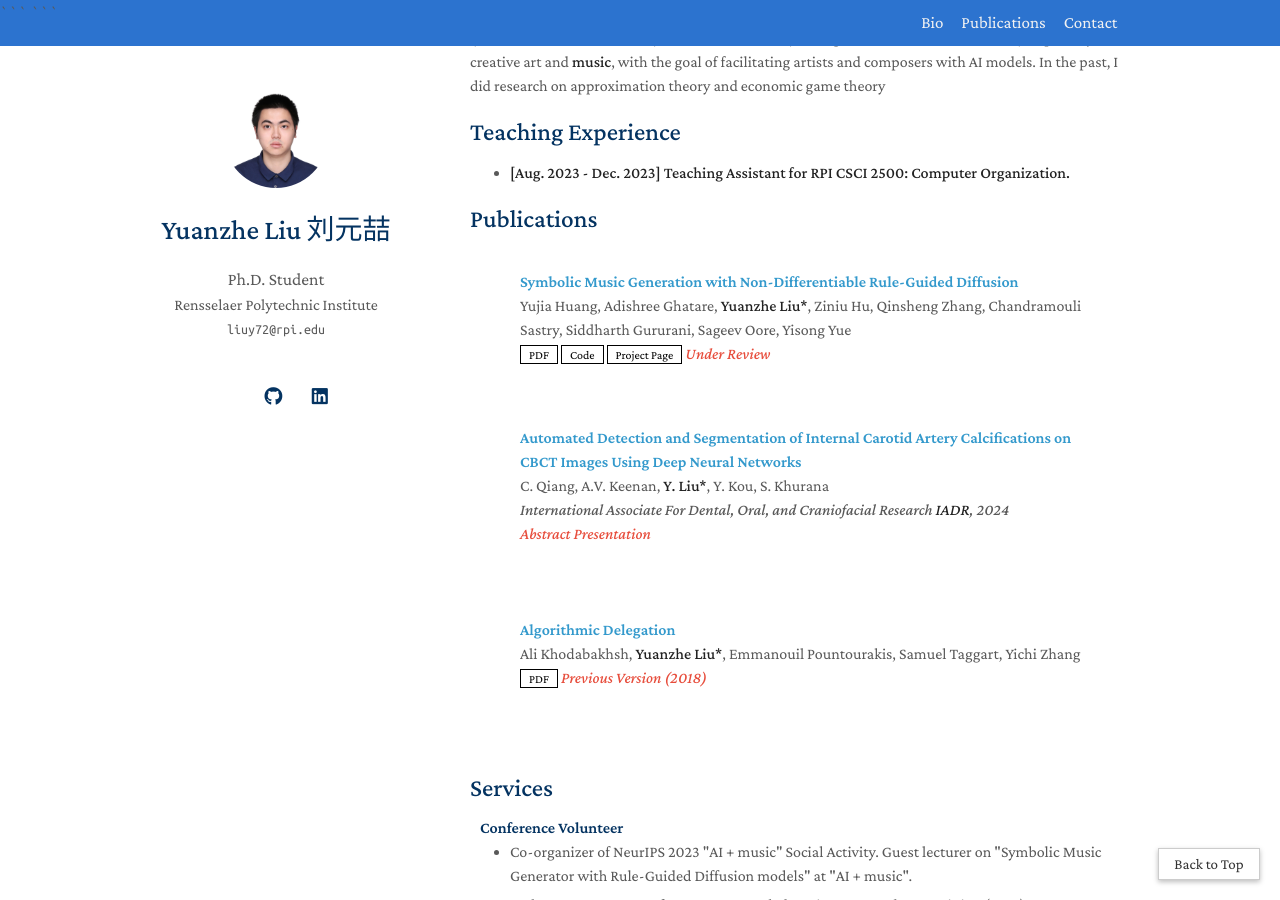
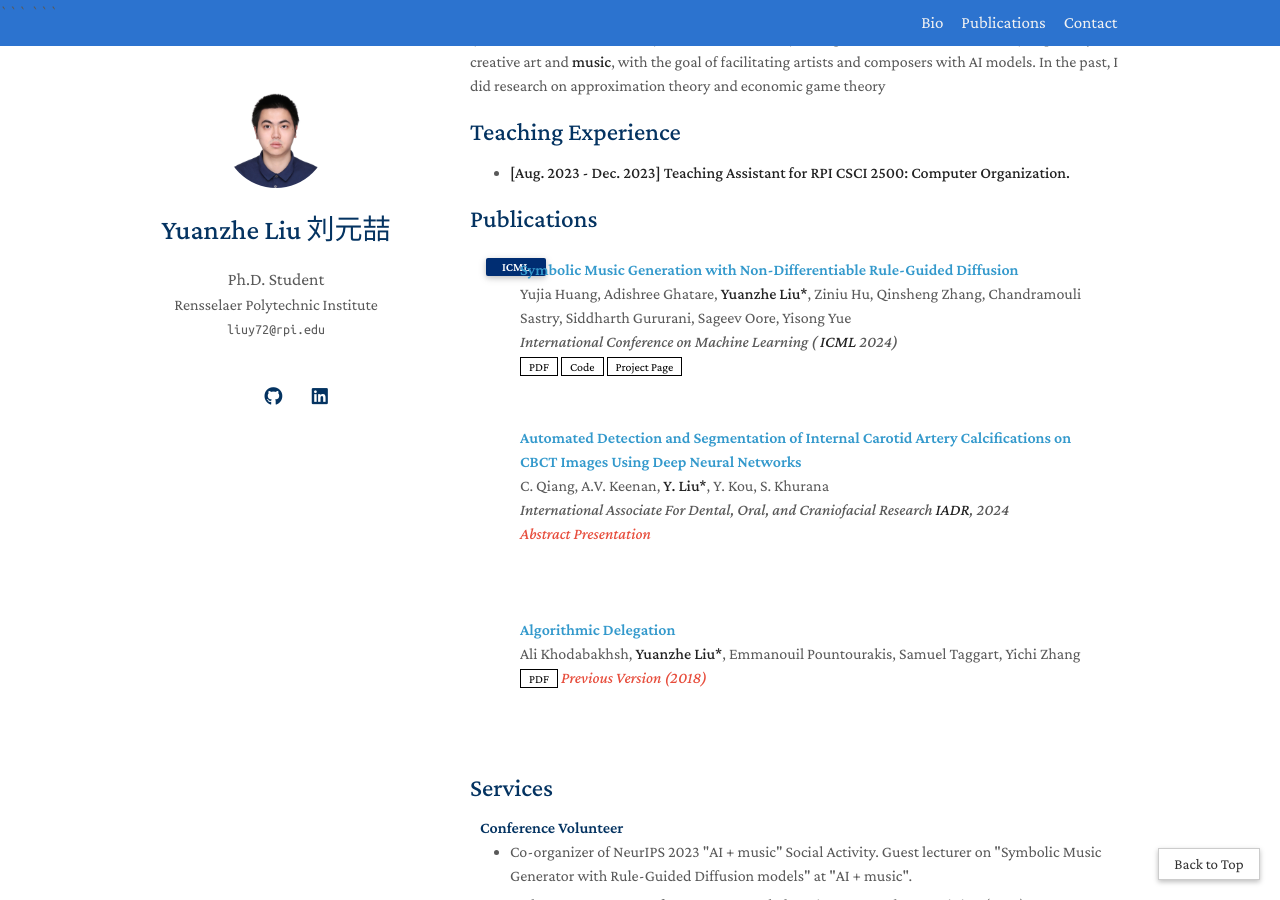
Before and after one commit to ggflow123/ggflow123.github.io, a Jekyll site: the page built from index.md, in a window 1280 px wide and 900 px high, scrolled down 353 px. Built offline with Jekyll 4.4.1, drawn with Linux system fonts in a browser that asks for light colours; nearby versions of some CDN libraries; a style sheet for code colours, icons or effects is not loaded; our own code applies the rules of GitHub Pages for plain Markdown files.

Commit message:
icml 2024

```diff
--- a/_data/publications.yml
+++ b/_data/publications.yml
@@ -2,7 +2,9 @@ main:
 
   - title: Symbolic Music Generation with Non-Differentiable Rule-Guided Diffusion
     authors: Yujia Huang, Adishree Ghatare, <strong>Yuanzhe Liu*</strong>, Ziniu Hu, Qinsheng Zhang, Chandramouli Sastry, Siddharth Gururani, Sageev Oore, Yisong Yue
-    notes: Under Review
+    #notes: Under Review
+    conference_short: ICML
+    conference:  International Conference on Machine Learning ( <strong>ICML</strong> 2024)
     pdf: https://arxiv.org/pdf/2402.14285.pdf
     code: https://github.com/yjhuangcd/rule-guided-music
     page: https://scg-rule-guided-music.github.io/
```
